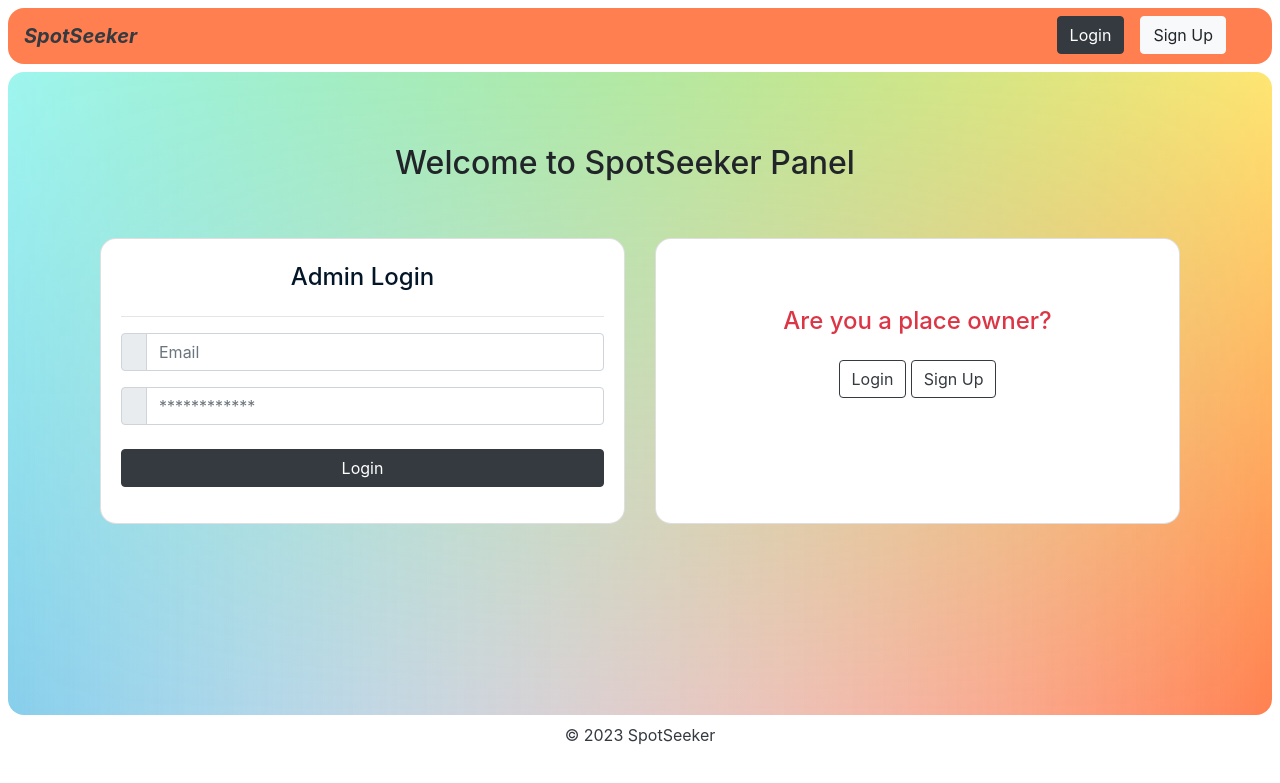
After one commit to SpotSeekerApp/SS-AdminPanel, a Flask app: page /first in a window 1280 px wide. The commit adds this page. Shown: the top 783 px of the page. Run offline with Flask 3, Linux system fonts and the light colour scheme; some libraries are stand-ins or nearby versions.

Commit message:
Created admin and placeowner first login page

```diff
--- a/app.py
+++ b/app.py
@@ -20,13 +20,14 @@ def main_page():
 #    if session.get("loggedin") :
 #        return render_template("index.html", columns=["Username", "Link"])
 #    else:
-        return redirect("/admin")
+        return redirect("/first")
 
 
 app.add_url_rule("/", view_func=main_page, methods=["GET", "POST"])
 app.add_url_rule("/register", view_func=views.register_page, methods=["GET", "POST"])
-app.add_url_rule("/login", view_func=views.login_page, methods=["GET", "POST"])
+app.add_url_rule("/login_admin", view_func=views.login_admin_page, methods=["GET", "POST"])
 app.add_url_rule("/logout", view_func=logout_page)
+app.add_url_rule("/first", view_func=views.first_page)
 app.add_url_rule("/admin", view_func=views.admin_page)
 app.add_url_rule("/list-users", view_func=views.list_users_page, methods=["GET", "POST"])
 app.add_url_rule("/list-places", view_func=views.list_places_page, methods=["GET", "POST"])
--- /dev/null
+++ b/templates/first.html
@@ -0,0 +1,74 @@
+{% extends "layout.html" %}
+{% block title %}Login{% endblock %}
+{% block content %}
+
+<!-- Welcome Text -->
+<div class="row w-100 mt-5 mb-5">
+    <div class="col-sm-12">
+        <h2 class="translate-middle text-center">Welcome to SpotSeeker Panel</h2>
+    </div>
+</div>
+
+<div class="container d-flex align-items-top justify-content-center position-relative">
+    <div class="row w-100">
+        <head>
+            <meta charset="UTF-8">
+            <meta http-equiv="X-UA-Compatible" content="IE=edge">
+            <meta name="viewport" content="width=device-width, initial-scale=1.0">
+            <title>Admin Panel</title>
+        </head>
+
+        <!-- Left Column - Login Form -->
+        <aside class="col-sm-6">
+            <div class="card">
+                <article class="card-body">
+                    <h4 class="card-title text-center mb-4 mt-1">Admin Login</h4>
+                    <hr>
+                    {% with messages = get_flashed_messages() %}
+                    {% if messages %}
+                        {% for message in messages %}
+                            <p class="text-danger text-center">{{ message }}</p>
+                        {% endfor %}
+                    {% endif %}
+                    {% endwith %}
+                    <form action="/login" method="post">
+                        <div class="form-group my-3">
+                            <div class="input-group">
+                                <div class="input-group-prepend">
+                                    <span class="input-group-text h-100"> <i class="fa fa-user"></i> </span>
+                                </div>
+                                <input name="email" class="form-control" placeholder="Email" id="email" type="email">
+                            </div> <!-- input-group.// -->
+                        </div> <!-- form-group// -->
+                        <div class="form-group mb-3">
+                            <div class="input-group">
+                                <div class="input-group-prepend">
+                                    <span class="input-group-text h-100"> <i class="fa fa-lock"></i> </span>
+                                </div>
+                                <input name="password" id="password" class="form-control" placeholder="************"
+                                    type="password">
+                            </div> <!-- input-group.// -->
+                        </div> <!-- form-group// -->
+                        <div class="form-group d-flex justify-content-center mt-4">
+                            <button type="submit" class="btn btn-dark btn-block"> Login </button>
+                        </div> <!-- form-group// -->
+                    </form>
+                </article>
+            </div> <!-- card.// -->
+        </aside> <!-- col-sm-6 -->
+
+        <!-- Right Column - Additional Information -->
+        <aside class="col-sm-6 d-flex align-items-center">
+            <div class="card h-100" style="width: 100%; margin-bottom: 0; margin-right: 0;">
+                <div class="card-body text-center">
+                    <h4 class="mt-5" style="color: #dc3545;">Are you a place owner?</h4>
+                    <a class="btn mt-3 btn-outline-dark" role="button" aria-pressed="true" href="{{ url_for('login_admin_page') }}">Login</a>
+                    <a class="btn btn-outline-dark mt-3" role="button" aria-pressed="true" href="{{ url_for('register_page') }}">Sign Up</a>
+                </div>
+            </div>
+        </aside> <!-- col-sm-6 -->
+
+    </div> <!-- row.// -->
+</div>
+
+{% endblock %}
--- a/templates/layout.html
+++ b/templates/layout.html
@@ -32,7 +32,7 @@
 
                 <div class="row d-flex justify-content-end">
                   <a class="btn btn-dark mx-3" role="button" aria-pressed="true"
-                    href="{{ url_for('login_page') }}">Login</a>
+                    href="{{ url_for('login_admin_page') }}">Login</a>
                   <a class="btn  btn-light" role="button" aria-pressed="true"
                     href="{{ url_for('register_page') }}">Sign Up</a>
                 </div>
--- a/views.py
+++ b/views.py
@@ -67,7 +67,7 @@ def register_page():
         conn.commit()
         conn.close()
 
-def login_page():
+def login_admin_page():
     conn = dbapi.connect(config.DSN)
     try:
         cur = conn.cursor()
@@ -130,6 +130,8 @@ def login_page():
 def access_denied():
     return render_template("access-denied.html")
 
+def first_page():
+    return render_template("first.html")
 
 def admin_page():
     return render_template("admin.html")
```
Also changed, not shown: templates/login_admin.html (renamed from templates/login.html).
